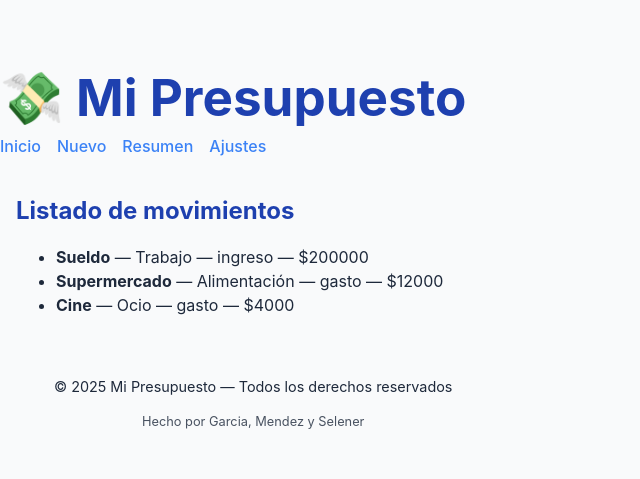
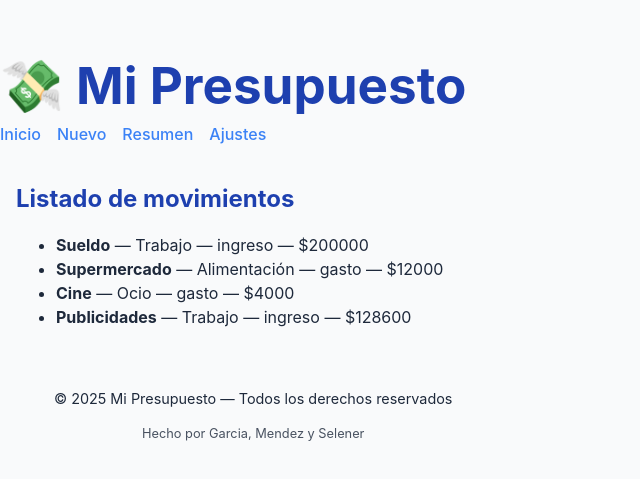
Before and after one commit to aaronsele/FinalEfsi_Selener_Mendez, a React app in the folder mi-presupuesto/: page / in a window 1280 px wide. Shown: the part 161-640 px from the top of the page, without its empty margins (0-640 px from the left). Built offline with nearby package versions, Linux system fonts and the light colour scheme; the HTML template or start-up script is replaced by a standard one.

Commit message:
Probamos LocalStorage con registros

```diff
--- a/mi-presupuesto/src/data/mockData.js
+++ b/mi-presupuesto/src/data/mockData.js
@@ -23,4 +23,13 @@ export const MOCK_MOVEMENTS = [
     monto: 4000,
     fecha: "2025-10-03",
   },
+
+  {
+    id:"10",
+    descripcion: "Publicidades",
+    categoria: "Trabajo",
+    tipo: "ingreso",
+    monto: 128600,
+    fecha: "2026-01-22"
+  },
 ];
```
